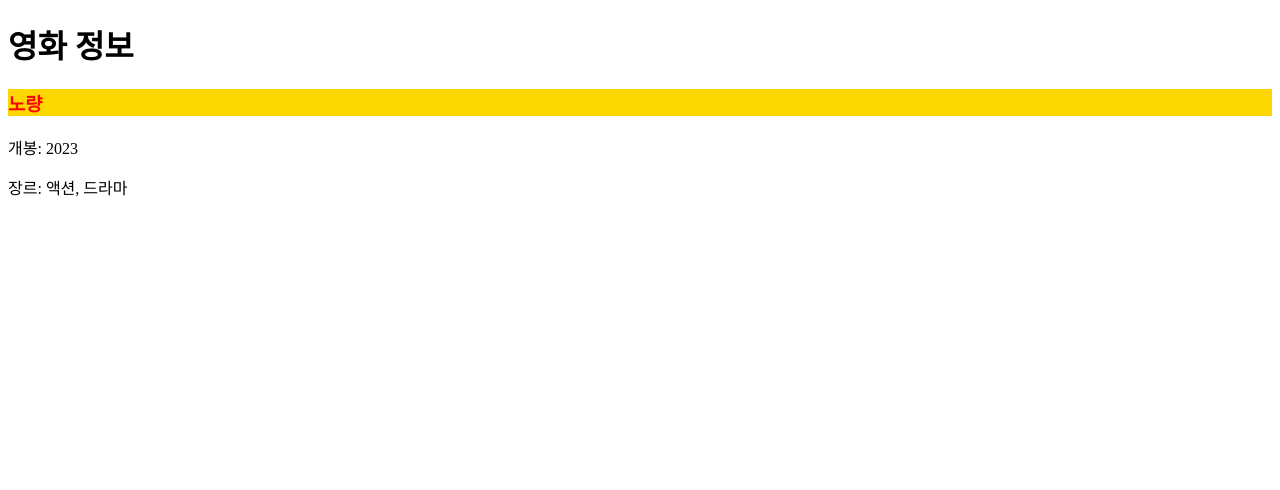
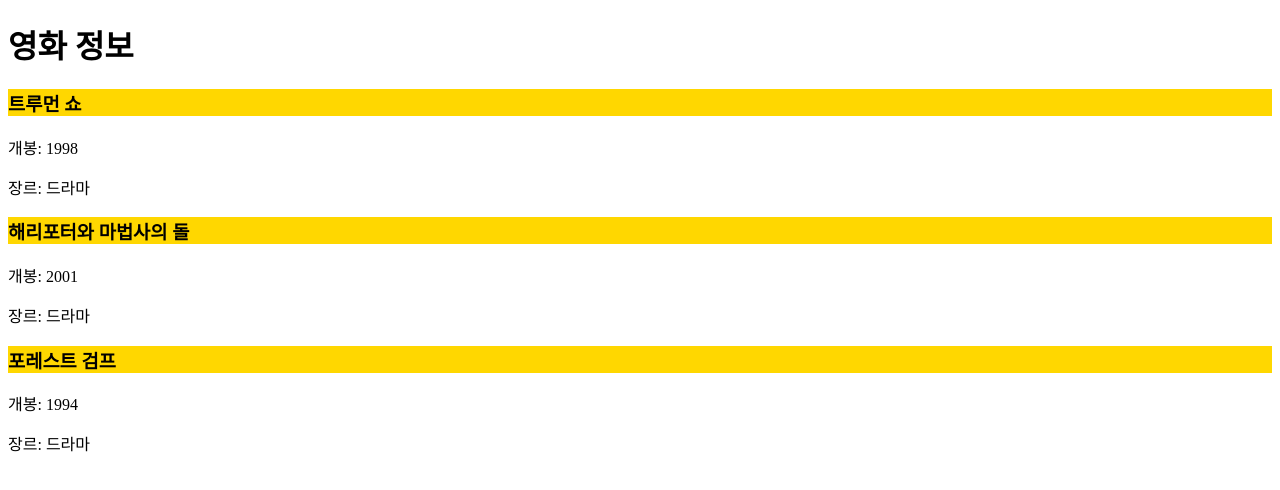
Before and after one commit to haero77/FE-vue-practice, a Vue app in the folder movie-info/: page / in a window 1280 px wide. Shown: the top 490 px of the page. Built offline with nearby package versions, Linux system fonts and the light colour scheme.

Commit message:
[movie] 반복문으로 영화 정보 표시하기

```diff
--- a/movie-info/src/App.vue
+++ b/movie-info/src/App.vue
@@ -1,31 +1,44 @@
 <!--  html code -->
 <template>
   <h1>영화 정보</h1>
-  <div>
-    <h3 class="bg-yellow" :style="textRed">{{ title }}</h3>
-    <p>개봉: {{ year }}</p>
-    <p>장르: {{ category }}</p>
+  <div v-for="(movie, i) in movieData" :key="i">
+    <h3 class="bg-yellow">{{ movie.title }}</h3>
+    <p>개봉: {{ movie.year }}</p>
+    <p>장르: {{ movie.category }}</p>
   </div>
 </template>
 
 <!-- js -->
 <script>
-  export default {
-    name: 'App',
-    data() {
-      return {
-        title: "노량",
-        year: 2023,
-        category: "액션, 드라마",
-        textRed: "color: red",
-      }
+export default {
+  name: 'App',
+  data() {
+    return {
+      movieData: [
+        {
+          title: "트루먼 쇼",
+          year: 1998,
+          category: "드라마",
+        },
+        {
+          title: "해리포터와 마법사의 돌",
+          year: 2001,
+          category: "드라마"
+        },
+        {
+          title: "포레스트 검프",
+          year: 1994,
+          category: "드라마"
+        }
+      ]
     }
   }
+}
 </script>
 
 <!-- css -->
 <style>
-.bg-yellow{
+.bg-yellow {
   background: gold;
 }
 </style>
```
